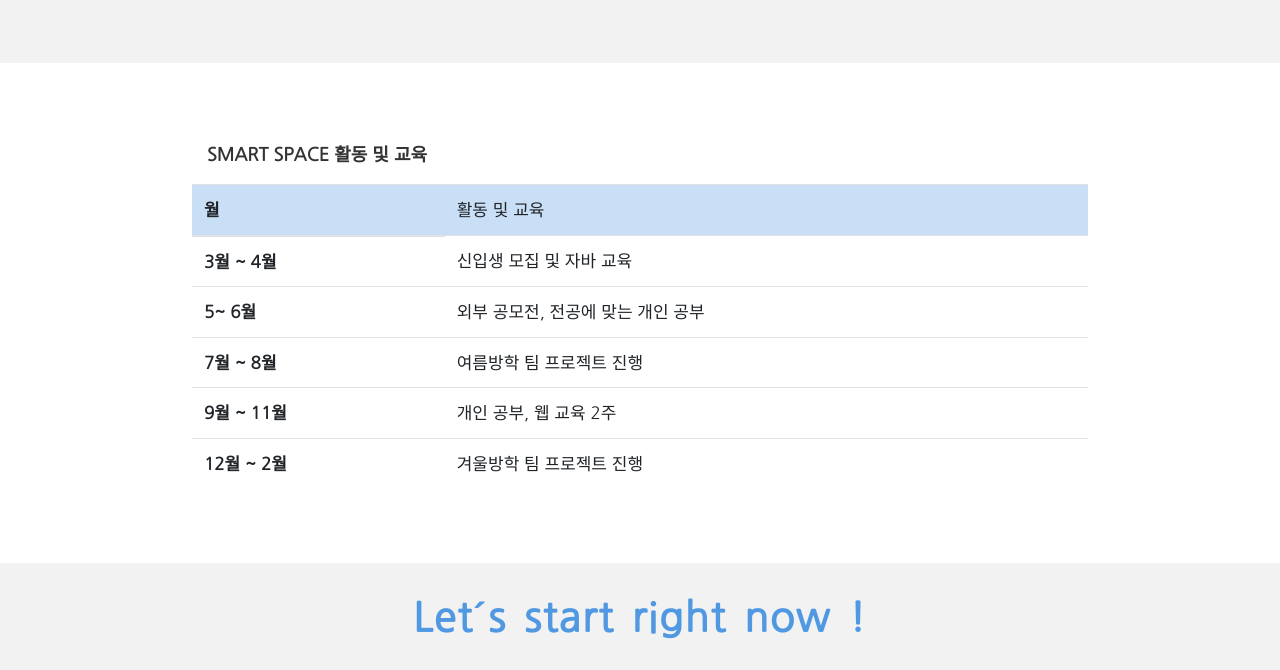
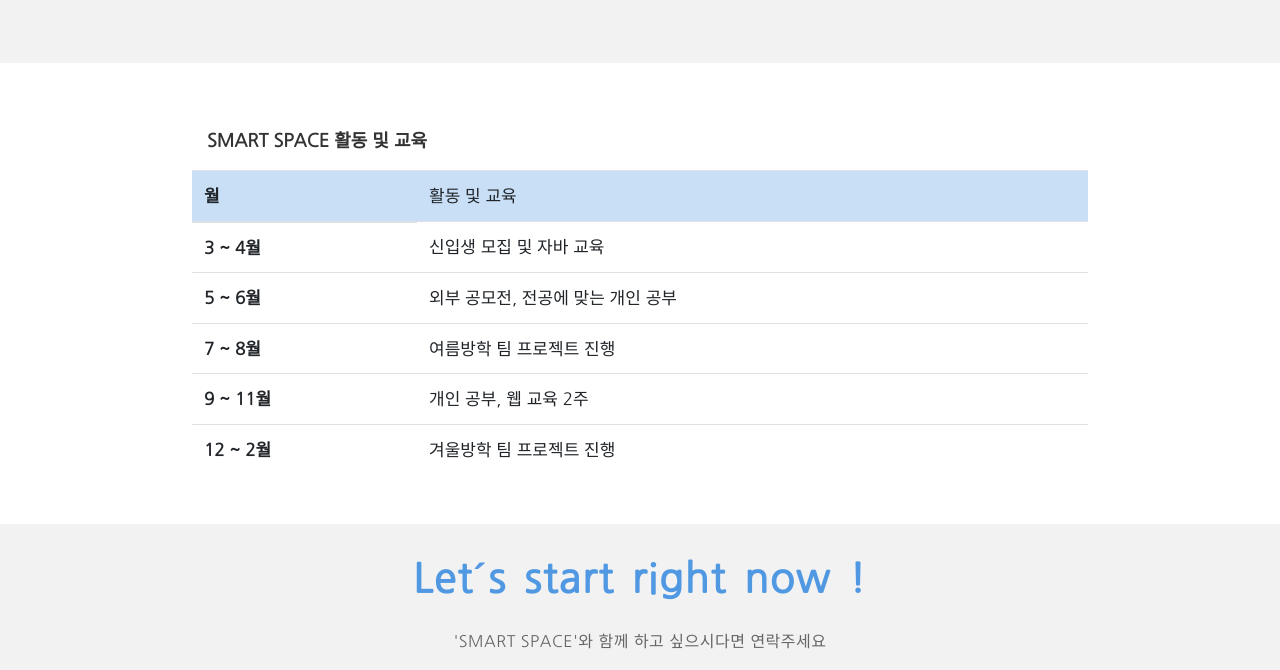
Before and after one commit to bobbohee/smart-space, a plain HTML site: page about.html in a window 1280 px wide. Shown: the part 1962-2632 px from the top of the page. Drawn offline with nearby package versions, Linux system fonts and the light colour scheme.

Commit message:
update about height

```diff
--- a/about.html
+++ b/about.html
@@ -125,23 +125,23 @@
         </thead>
         <tbody>
           <tr>
-            <th scope="row">3월 ~ 4월</th>
+            <th scope="row">3 ~ 4월</th>
             <td>신입생 모집 및 자바 교육</td>
           </tr>
           <tr>
-            <th scope="row">5~ 6월</th>
+            <th scope="row">5 ~ 6월</th>
             <td>외부 공모전, 전공에 맞는 개인 공부</td>
           </tr>
           <tr>
-            <th scope="row">7월 ~ 8월</th>
+            <th scope="row">7 ~ 8월</th>
             <td>여름방학 팀 프로젝트 진행</td>
           </tr>
           <tr>
-            <th scope="row">9월 ~ 11월</th>
+            <th scope="row">9 ~ 11월</th>
             <td>개인 공부, 웹 교육 2주</td>
           </tr>
           <tr>
-            <th scope="row">12월 ~ 2월</th>
+            <th scope="row">12 ~ 2월</th>
             <td>겨울방학 팀 프로젝트 진행</td>
           </tr>
         </tbody>
--- a/css/style.css
+++ b/css/style.css
@@ -1067,7 +1067,7 @@
     font-size: 100px;
   }
   #index #sec2 p {
-    font-size: 2.3vh;
+    font-size: 18px;
     line-height: 6vh;
   }
   #index #sec2 p br {
@@ -1077,7 +1077,7 @@
     display: block;
   }
   #index #sec2 a {
-    width: 54vh;
+    width: 420px;
   }
 
   /* about */
@@ -1104,7 +1104,7 @@
     font-size: 36px;
   }
   #about .team img {
-    width: 800px;
+    width: 750px;
   }
   #about #sec3 {
     height: 450px;
@@ -1158,12 +1158,12 @@
   }
   #about #sec6 {
     width: 100%;
-    height: 500px;
-    padding: 5vw 0;
+    min-height: 450px;
+    padding: 50px 0;
   }
   #about #sec6 .table {
     width: 70%;
-    max-width: 1200px;
+    max-width: 1100px;
     font-size: 17px;
   }
   #about #sec6 .table caption {
@@ -1239,7 +1239,7 @@
   }
   #footer > p {
     font-size: 16px;
-    margin: 30px 0;
+    margin: 25px 0;
     letter-spacing: 0.5px;
   }
   #footer ul {
```
